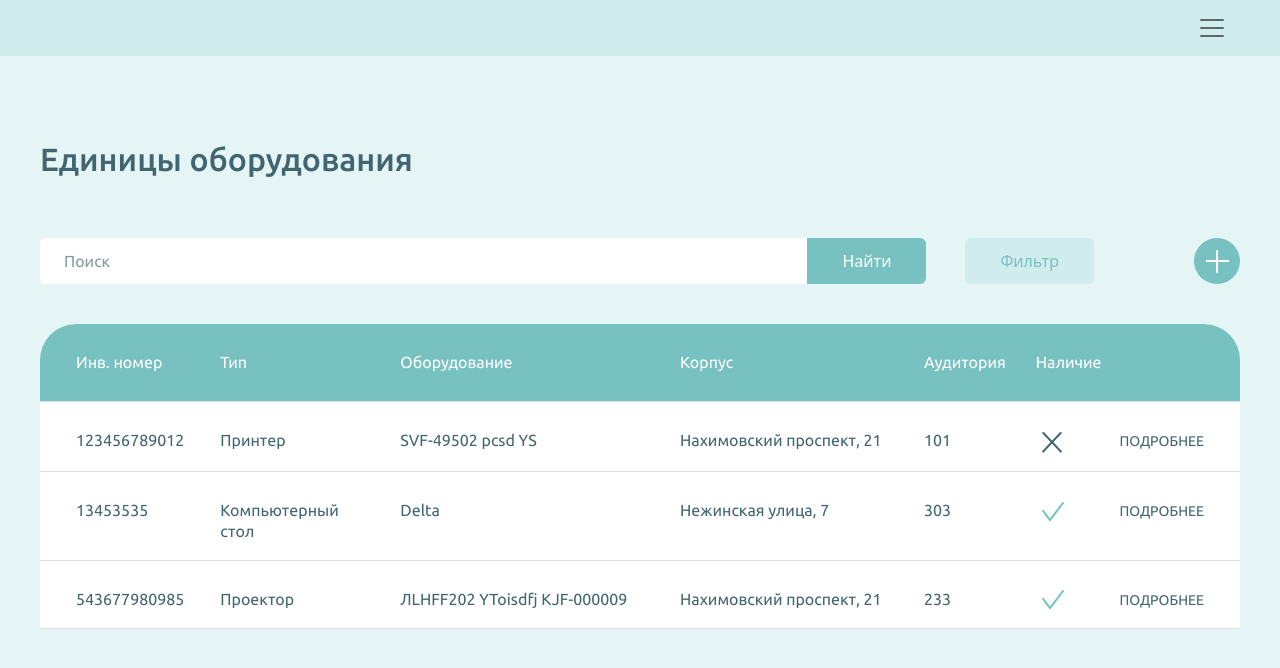
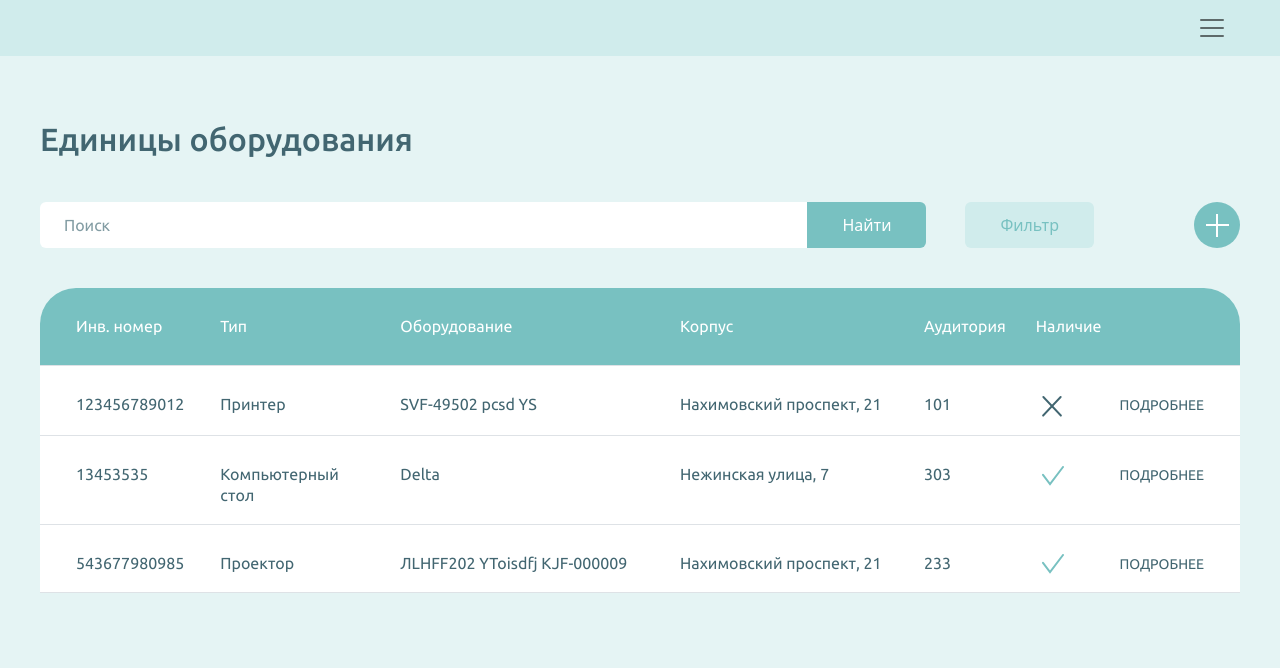
Before and after one commit to volkuser/inventory.web, a plain HTML site: page index.html in a window 1280 px wide. Drawn offline with nearby package versions, Linux system fonts and the light colour scheme.

Commit message:
Change paddings
Изменены расстояния между заголовком и другими элементами

```diff
--- a/styles.css
+++ b/styles.css
@@ -22,8 +22,8 @@ h1{
     font-size: 32px !important;
     line-height: 130%;
     color: #426671;
-    padding-top: 140px;
-    padding-bottom: 52px;
+    padding-top: 120px;
+    padding-bottom: 36px;
 }
 
 .container-fluid-nav{
```
